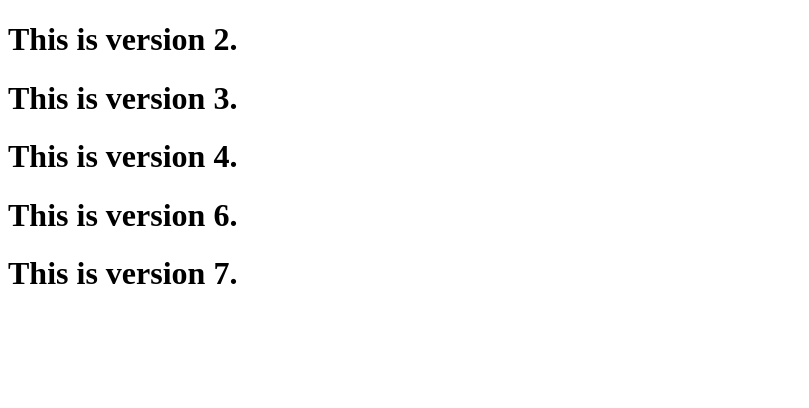
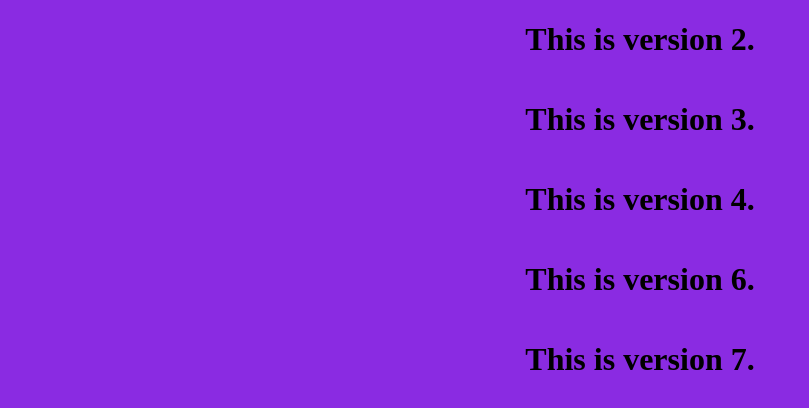
Before and after one commit to rdcode369/myrepo, a plain HTML site: page index.html in a window 1280 px wide. Shown: the whole page, without its empty margins (0-809 px from the left). Drawn offline with Linux system fonts and the light colour scheme.

Commit message:
webpage design added

```diff
--- a/index.html
+++ b/index.html
@@ -4,6 +4,7 @@
 <head>
     <meta charset="UTF-8">
     <meta name="viewport" content="width=device-width, initial-scale=1.0">
+    <link rel="stylesheet" href="styles.css">
     <title>Document</title>
 </head>
 
--- /dev/null
+++ b/styles.css
@@ -0,0 +1,13 @@
+body{
+    background-color: blueviolet;
+    margin: 0;
+    padding: 0;
+    display: flex;
+    justify-content: center;
+    align-items: center;
+    flex-direction: column;
+}
+h1{
+    display: block;
+
+}
```
